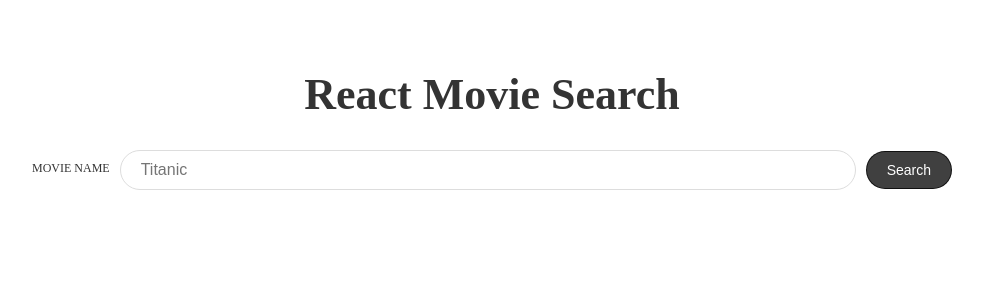
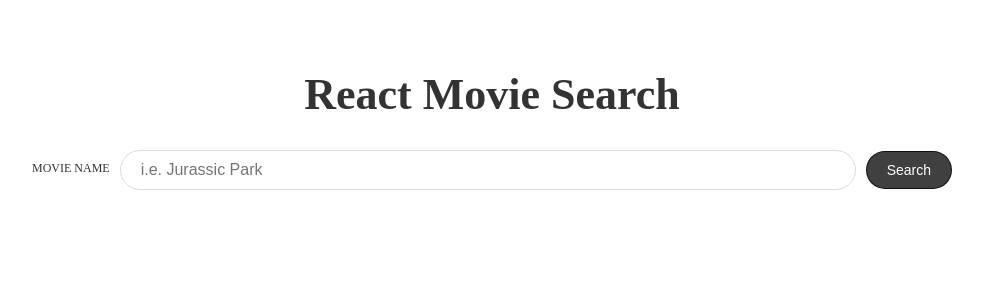
Before and after one commit to varunjha089/Movie-Search-App, a React (Create React App) app: page / in a window 1280 px wide. Shown: the top 300 px of the page, without its empty margins (148-1131 px from the left). Built offline with nearby package versions, Linux system fonts and the light colour scheme; the HTML template or start-up script is replaced by a standard one.

Commit message:
searchMovie function has been created. Will work on managing state.

```diff
--- a/src/App.js
+++ b/src/App.js
@@ -1,13 +1,13 @@
 import React from 'react';
 // import './App.css';
 import './index.css'
-import SearchMovie from "./SearchMovie";
+import SearchMovies from "./SearchMovie";
 
 function App() {
   return (
     <div className="container">
       <h1 className="title">React Movie Search</h1>
-      <SearchMovie/>
+      <SearchMovies/>
     </div>
   );
 }
--- a/src/SearchMovie.js
+++ b/src/SearchMovie.js
@@ -1,10 +1,30 @@
 import React from "react";
 
-export default function SearchMovie() {
-    return(
-        <form className="form">
+export default function SearchMovies(){
+
+    const searchMovies = async (e) => {
+        e.preventDefault();
+
+        const query = "Jurassic Park";
+        const includeAdult = "false";
+        const apiKey = "de445724929a46859c150adaab21e493";
+
+        const url = `https://api.themoviedb.org/3/search/movie?api_key=${apiKey}&language=en-US&query=${query}&page=1&include_adult=${includeAdult}`;
+
+        try {
+            const res = await fetch(url);
+            const data = await res.json();
+            console.log(data);
+        } catch (err) {
+            console.error(err);
+        }
+    }
+
+    return (
+        <form className="form" onSubmit={searchMovies}>
             <label className="label" htmlFor="query">Movie Name</label>
-            <input className="input" type="text" name="query" placeholder="Titanic" />
+            <input className="input" type="text" name="query"
+                   placeholder="i.e. Jurassic Park"/>
             <button className="button" type="submit">Search</button>
         </form>
     )
```
